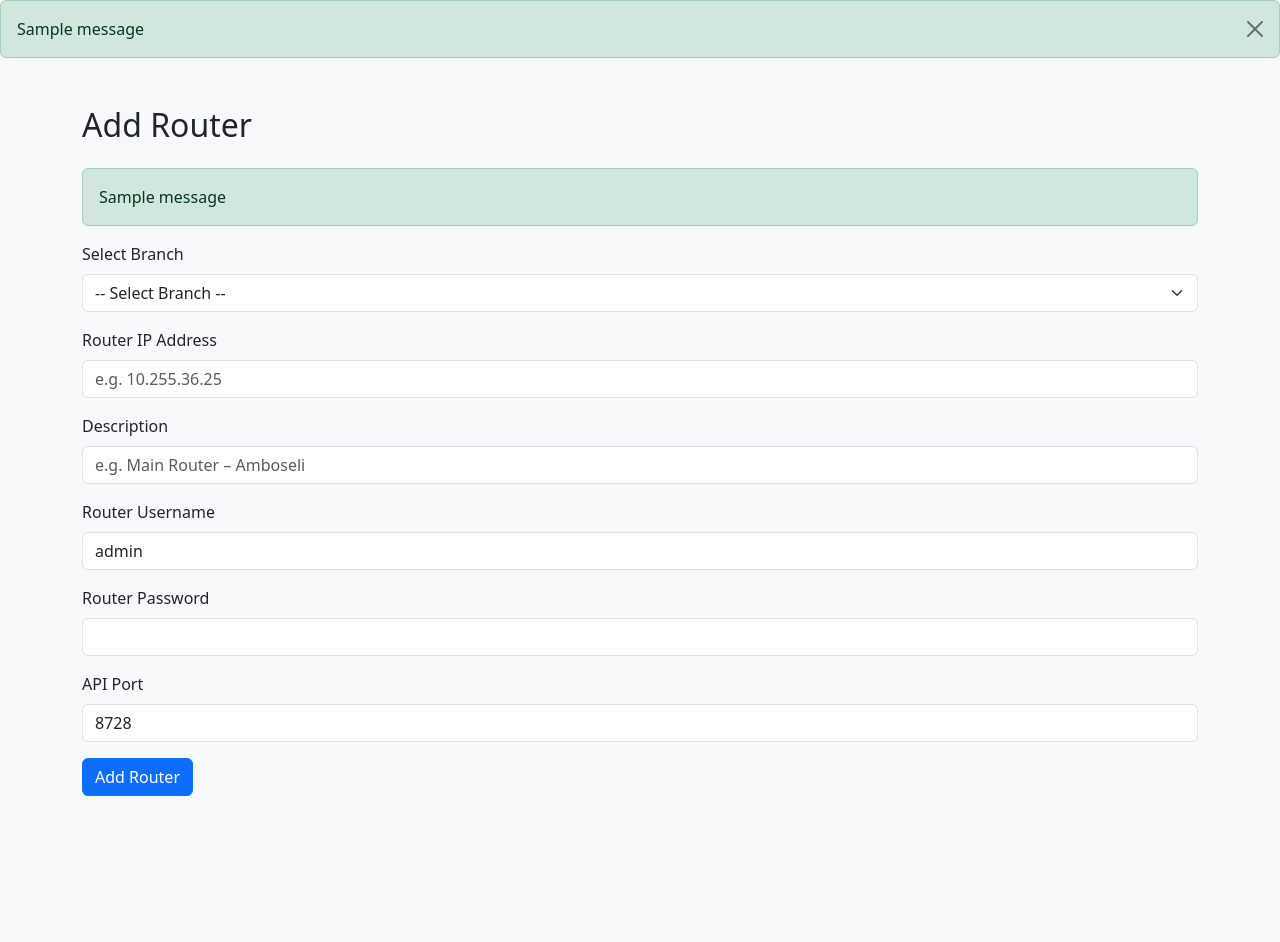
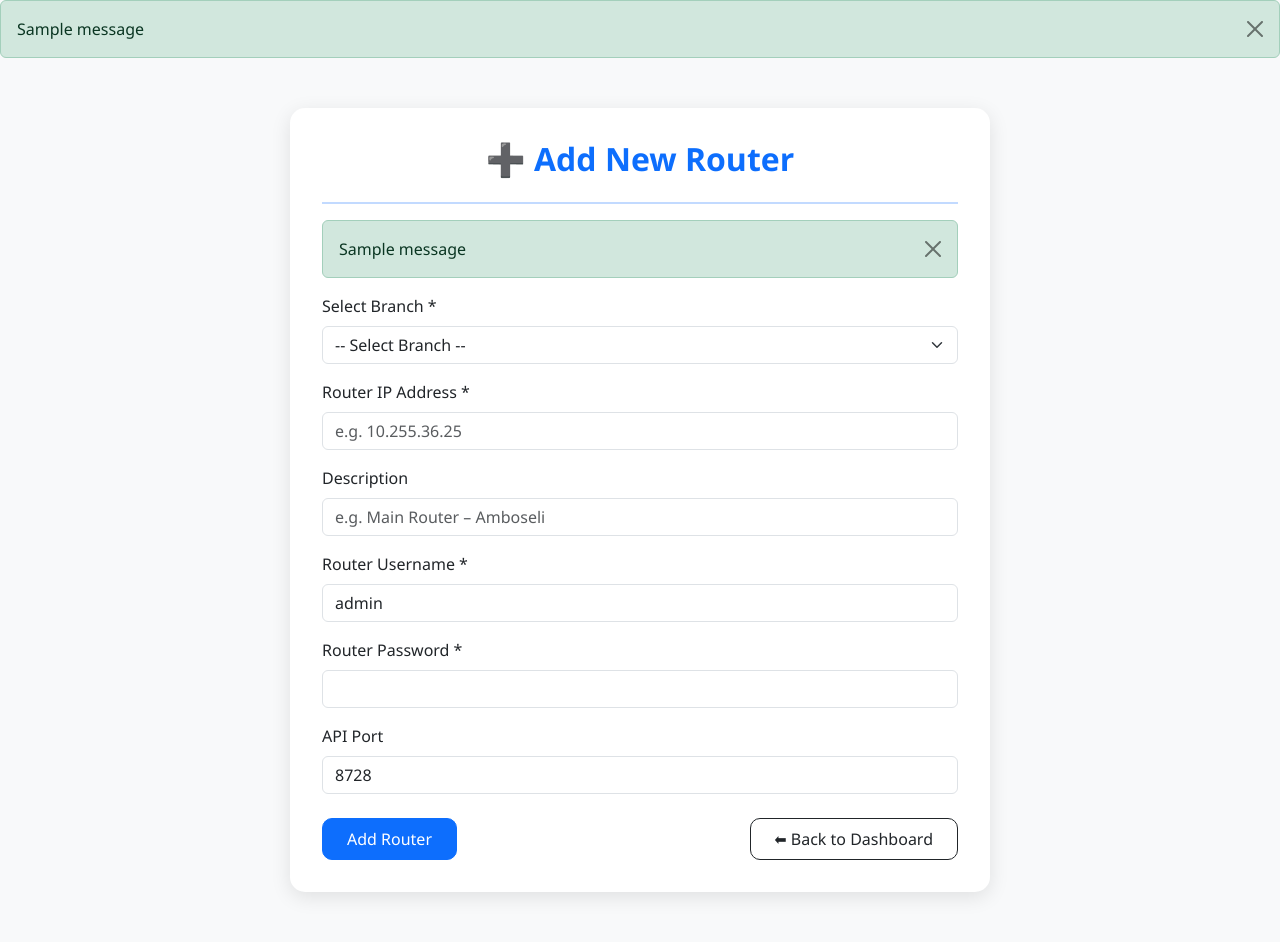
Before and after one commit to sakwasilas/wif_system, a Flask app: page /add_router in a window 1280 px wide. Before the commit the page ends 796 px from the top, so only its background shows below. Run offline with Flask 3, Linux system fonts and the light colour scheme; tables that the repository leaves empty hold one stand-in row (values such as "Sample post"); one stand-in notice (Sample message) is shown.

Commit message:
added new features

```diff
--- a/templates/admin/add_router.html
+++ b/templates/admin/add_router.html
@@ -1,13 +1,56 @@
 {% extends "base.html" %}
 
 {% block content %}
-<div class="container mt-5">
-  <h2 class="mb-4">Add Router</h2>
+<link href="https://cdn.jsdelivr.net/npm/bootstrap@5.3.3/dist/css/bootstrap.min.css" rel="stylesheet">
+
+<style>
+body {
+    background: #f8f9fa;
+    font-family: 'Segoe UI', Tahoma, Geneva, Verdana, sans-serif;
+}
+.form-container {
+    max-width: 700px;
+    margin: 50px auto;
+    padding: 2rem;
+    background: #fff;
+    border-radius: 15px;
+    box-shadow: 0 5px 20px rgba(0,0,0,0.1);
+}
+h2 {
+    text-align: center;
+    color: #0d6efd;
+    margin-bottom: 1.5rem;
+    font-weight: 700;
+}
+hr {
+    border-top: 2px solid #0d6efd;
+}
+.btn {
+    border-radius: 10px;
+    padding: 0.5rem 1.5rem;
+    font-weight: 500;
+    transition: all 0.3s ease;
+}
+.btn-primary:hover {
+    background-color: #0b5ed7;
+}
+.btn-outline-dark:hover {
+    background-color: #6c757d;
+    color: #fff;
+}
+</style>
+
+<div class="form-container">
+    <h2>➕ Add New Router</h2>
+    <hr>
 
     {% with messages = get_flashed_messages(with_categories=true) %}
       {% if messages %}
         {% for category, message in messages %}
-        <div class="alert alert-{{ category }}">{{ message }}</div>
+          <div class="alert alert-{{ category }} alert-dismissible fade show" role="alert">
+            {{ message }}
+            <button type="button" class="btn-close" data-bs-dismiss="alert" aria-label="Close"></button>
+          </div>
         {% endfor %}
       {% endif %}
     {% endwith %}
@@ -15,7 +58,7 @@
     <form method="POST">
         <!-- Branch Selection -->
         <div class="mb-3">
-      <label for="branch_id" class="form-label">Select Branch</label>
+          <label for="branch_id" class="form-label">Select Branch *</label>
           <select class="form-select" id="branch_id" name="branch_id" required>
             <option value="">-- Select Branch --</option>
             {% for branch in branches %}
@@ -26,7 +69,7 @@
 
         <!-- Router IP -->
         <div class="mb-3">
-      <label for="ip_address" class="form-label">Router IP Address</label>
+          <label for="ip_address" class="form-label">Router IP Address *</label>
           <input type="text" class="form-control" id="ip_address" name="ip_address" placeholder="e.g. 10.255.36.25" required>
         </div>
 
@@ -38,13 +81,13 @@
 
         <!-- Username -->
         <div class="mb-3">
-      <label for="username" class="form-label">Router Username</label>
+          <label for="username" class="form-label">Router Username *</label>
           <input type="text" class="form-control" id="username" name="username" value="admin" required>
         </div>
 
         <!-- Password -->
         <div class="mb-3">
-      <label for="password" class="form-label">Router Password</label>
+          <label for="password" class="form-label">Router Password *</label>
           <input type="password" class="form-control" id="password" name="password" required>
         </div>
 
@@ -54,7 +97,12 @@
           <input type="number" class="form-control" id="port" name="port" value="8728">
         </div>
 
+        <div class="d-flex justify-content-between mt-4">
             <button type="submit" class="btn btn-primary">Add Router</button>
+            <a href="{{ url_for('admin_dashboard') }}" class="btn btn-outline-dark">⬅ Back to Dashboard</a>
+        </div>
     </form>
 </div>
+
+<script src="https://cdn.jsdelivr.net/npm/bootstrap@5.3.3/dist/js/bootstrap.bundle.min.js"></script>
 {% endblock %}
```
Also changed, not shown: templates/admin/add_branch.html (+54 -4 lines), templates/admin/add_new_customer.html (+46 -11 lines), templates/admin/list_customer.html (+69 -66 lines). Lines whose indentation alone changed are shown as unchanged.
